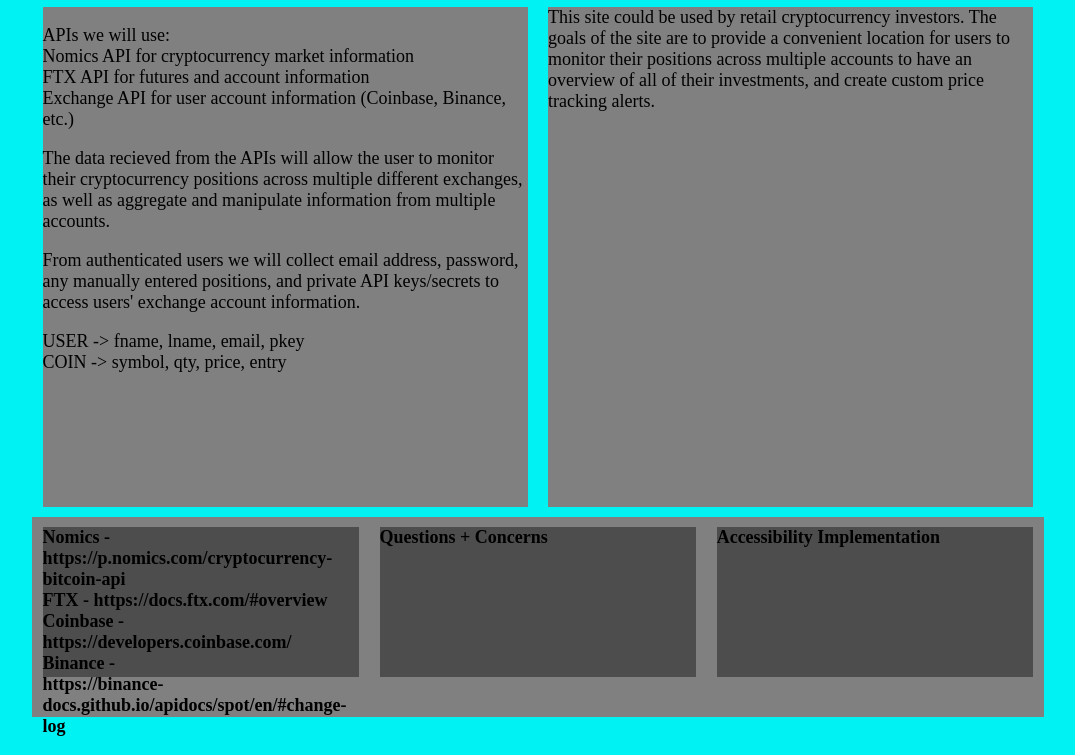
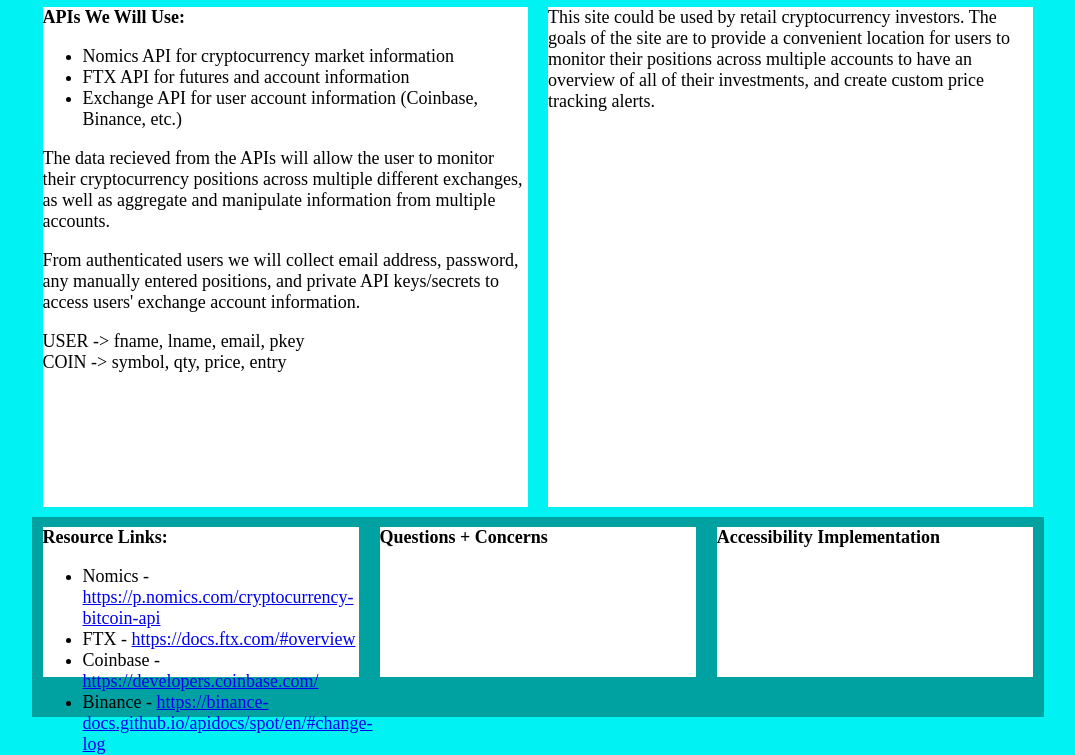
Before and after one commit to UIC-CS484/assignment-1---team-project-proposal-team-9, a plain HTML site: page proposal.html in a window 1280 px wide. Shown: the part 206-961 px from the top of the page, without its empty margins (102-1177 px from the left). Drawn offline with Linux system fonts and the light colour scheme.

Commit message:
Slight change to the format

```diff
--- a/proposal.html
+++ b/proposal.html
@@ -22,11 +22,11 @@
                 text-align: center;
                 width: 100%;
                 /* height: 200px; */
-                background-color: gray;
+                background-color: white;
             }
             .middleboxes{
                 font-size: 18px;
-                background-color: gray;
+                background-color: white;
                 width: 400px;
                 height: 500px;
                 flex-grow: 1;
@@ -38,14 +38,14 @@
             footer{
                 font-size: 18px;
                 display: flex;
-                background-color: gray;
+                background-color: rgb(0, 161, 161);
                 width: 100%;
                 height: 200px;
                 clear: both;
             }
             .footer_box{
                 flex: 1 0 200px;
-                background-color: rgb(77, 77, 77);
+                background-color: white;
                 width: 150px;
                 margin: 1%;
                 height: 150px;
@@ -57,12 +57,12 @@
         <div id="container">
             <header><b>Cryptocurrency Portfolio Monitor</b></header>
             <section class="middleboxes">
-                <p>
-                    APIs we will use:<br>
-                    Nomics API for cryptocurrency market information<br>
-                    FTX API for futures and account information<br>
-                    Exchange API for user account information (Coinbase, Binance, etc.)
-                </p>
+                <b>APIs We Will Use:</b>
+                <ul>
+                    <li>Nomics API for cryptocurrency market information</li>
+                    <li>FTX API for futures and account information</li>
+                    <li>Exchange API for user account information (Coinbase, Binance, etc.)</li>
+                </ul>
                 <p>
                     The data recieved from the APIs will allow the user to monitor their
                     cryptocurrency positions across multiple different exchanges, as well
@@ -88,12 +88,15 @@
 
             </section>
             <footer>
-                <div class="footer_box"><b>
-                    Nomics - https://p.nomics.com/cryptocurrency-bitcoin-api<br>
-                    FTX - https://docs.ftx.com/#overview<br>
-                    Coinbase - https://developers.coinbase.com/<br>
-                    Binance -<br> https://binance-docs.github.io/apidocs/spot/en/#change-log
-                </b></div>
+                <div class="footer_box">
+                    <b>Resource Links:</b>
+                    <ul>
+                        <li>Nomics - <a href="https://p.nomics.com/cryptocurrency-bitcoin-api">https://p.nomics.com/cryptocurrency-bitcoin-api</a></li>
+                        <li>FTX - <a href="https://docs.ftx.com/#overview">https://docs.ftx.com/#overview</a></li>
+                        <li>Coinbase - <a href="https://developers.coinbase.com/">https://developers.coinbase.com/</a></li>
+                        <li>Binance - <a href="https://binance-docs.github.io/apidocs/spot/en/#change-log">https://binance-docs.github.io/apidocs/spot/en/#change-log</a></li>
+                    </ul>
+                </div>
                 <div class="footer_box"><b>Questions + Concerns</b></div>
                 <div class="footer_box"><b>Accessibility Implementation</b></div>
             </footer>
```
